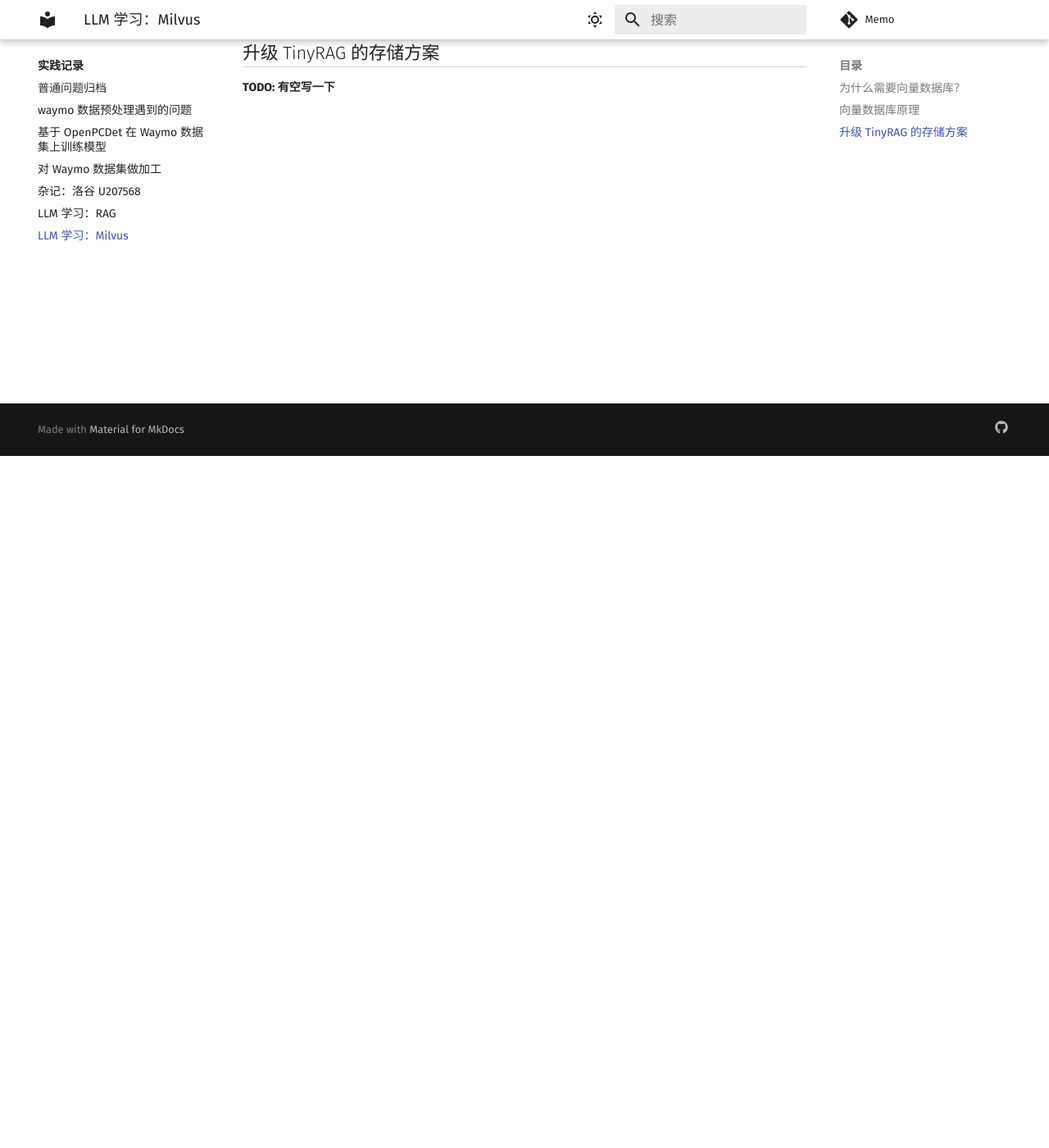
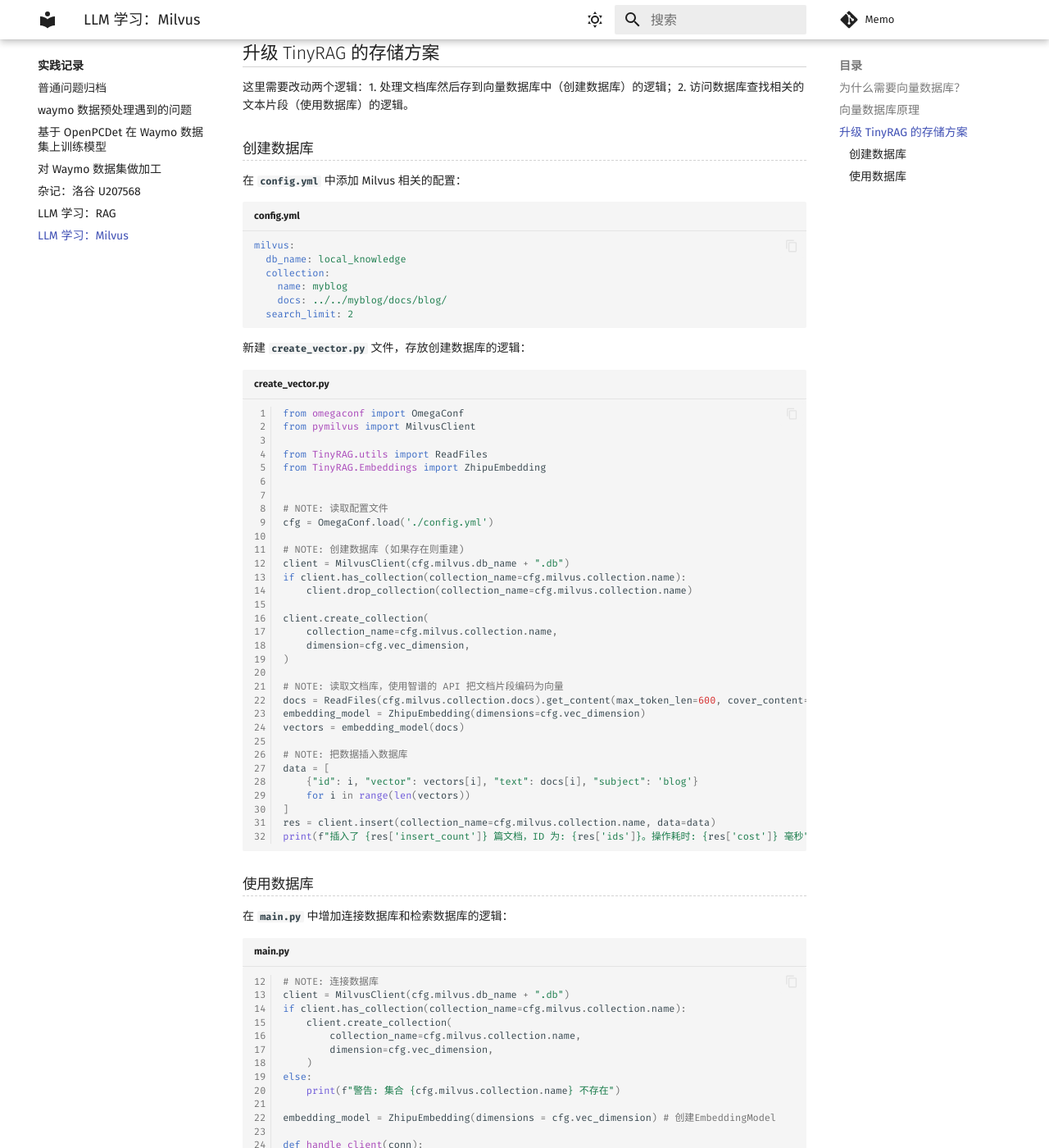
Before and after one commit to zhazi77/zhazi77.github.io, an MkDocs documentation site: the page built from docs/record/LLM-Milvus.md, in a window 1280 px wide and 1400 px high, scrolled down 844 px. Shown: the whole window at 82% size. Built offline with MkDocs 1.6.1 and Material for MkDocs 9.7.7, drawn with Linux system fonts in a browser that asks for light colours; comment, search, counter and statistics services are not loaded; some of the changed text lies outside the part shown.

Commit message:
update: 小修小改

````diff
--- a/docs/record/LLM-Milvus.md
+++ b/docs/record/LLM-Milvus.md
@@ -4,6 +4,7 @@
   created: 2025-01-03
   updated: 2025-01-12
   updated: 2025-01-13
+  updated: 2025-05-26
 categories:
   - Learning
 tags:
@@ -42,4 +43,101 @@
 
 
 ## 升级 TinyRAG 的存储方案
-**TODO: 有空写一下**
+
+这里需要改动两个逻辑：1. 处理文档库然后存到向量数据库中（创建数据库）的逻辑；2. 访问数据库查找相关的文本片段（使用数据库）的逻辑。
+
+### 创建数据库
+
+在 `config.yml` 中添加 Milvus 相关的配置：
+
+```yaml title="config.yml"
+milvus:
+  db_name: local_knowledge
+  collection:
+    name: myblog
+    docs: ../../myblog/docs/blog/
+  search_limit: 2
+```
+
+新建 `create_vector.py` 文件，存放创建数据库的逻辑：
+
+```python title="create_vector.py" linenums="1"
+from omegaconf import OmegaConf
+from pymilvus import MilvusClient
+
+from TinyRAG.utils import ReadFiles
+from TinyRAG.Embeddings import ZhipuEmbedding
+
+
+# NOTE: 读取配置文件
+cfg = OmegaConf.load('./config.yml')
+
+# NOTE: 创建数据库 (如果存在则重建)
+client = MilvusClient(cfg.milvus.db_name + ".db")
+if client.has_collection(collection_name=cfg.milvus.collection.name):
+    client.drop_collection(collection_name=cfg.milvus.collection.name)
+
+client.create_collection(
+    collection_name=cfg.milvus.collection.name,
+    dimension=cfg.vec_dimension,
+)
+
+# NOTE: 读取文档库，使用智谱的 API 把文档片段编码为向量
+docs = ReadFiles(cfg.milvus.collection.docs).get_content(max_token_len=600, cover_content=150)
+embedding_model = ZhipuEmbedding(dimensions=cfg.vec_dimension)
+vectors = embedding_model(docs)
+
+# NOTE: 把数据插入数据库
+data = [
+    {"id": i, "vector": vectors[i], "text": docs[i], "subject": 'blog'}
+    for i in range(len(vectors))
+]
+res = client.insert(collection_name=cfg.milvus.collection.name, data=data)
+print(f"插入了 {res['insert_count']} 篇文档，ID 为: {res['ids']}。操作耗时: {res['cost']} 毫秒")
+```
+
+### 使用数据库
+
+在 `main.py` 中增加连接数据库和检索数据库的逻辑：
+
+```python title="main.py" linenums="12"
+# NOTE: 连接数据库
+client = MilvusClient(cfg.milvus.db_name + ".db")
+if client.has_collection(collection_name=cfg.milvus.collection.name):
+    client.create_collection(
+        collection_name=cfg.milvus.collection.name,
+        dimension=cfg.vec_dimension,
+    )
+else:
+    print(f"警告: 集合 {cfg.milvus.collection.name} 不存在")
+
+embedding_model = ZhipuEmbedding(dimensions = cfg.vec_dimension) # 创建EmbeddingModel
+
+def handle_client(conn):
+    try:
+        question = conn.recv(1024).decode('utf-8').strip()
+        if not question:
+            return
+
+        # NOTE: 检索数据库
+        result = client.search(
+            collection_name=cfg.milvus.collection.name,
+            data=embedding_model([question]),
+            filter="subject == 'blog'",
+            limit=cfg.milvus.search_limit,
+            output_fields=["text", "subject"],
+        )
+        if len(result) == 0:
+            content = "知识库中未查询到结果"
+        else:
+            content = (
+                "知识库中查询到如下结果:\n"
+                + "\n".join([f"{item['entity']['text']}" for item in result[0]])
+                + "\n"
+            )
+        model = DeepSeekChat()
+        response = model.chat(question, [], content) + '\n'
+        conn.send(response.encode('utf-8'))
+    finally:
+        conn.close()
+```
````
Also changed, not shown: docs/record/LLM-TinyRAG.md (+3 -0 lines), docs/record/common_problem.md (+14 -0 lines).
